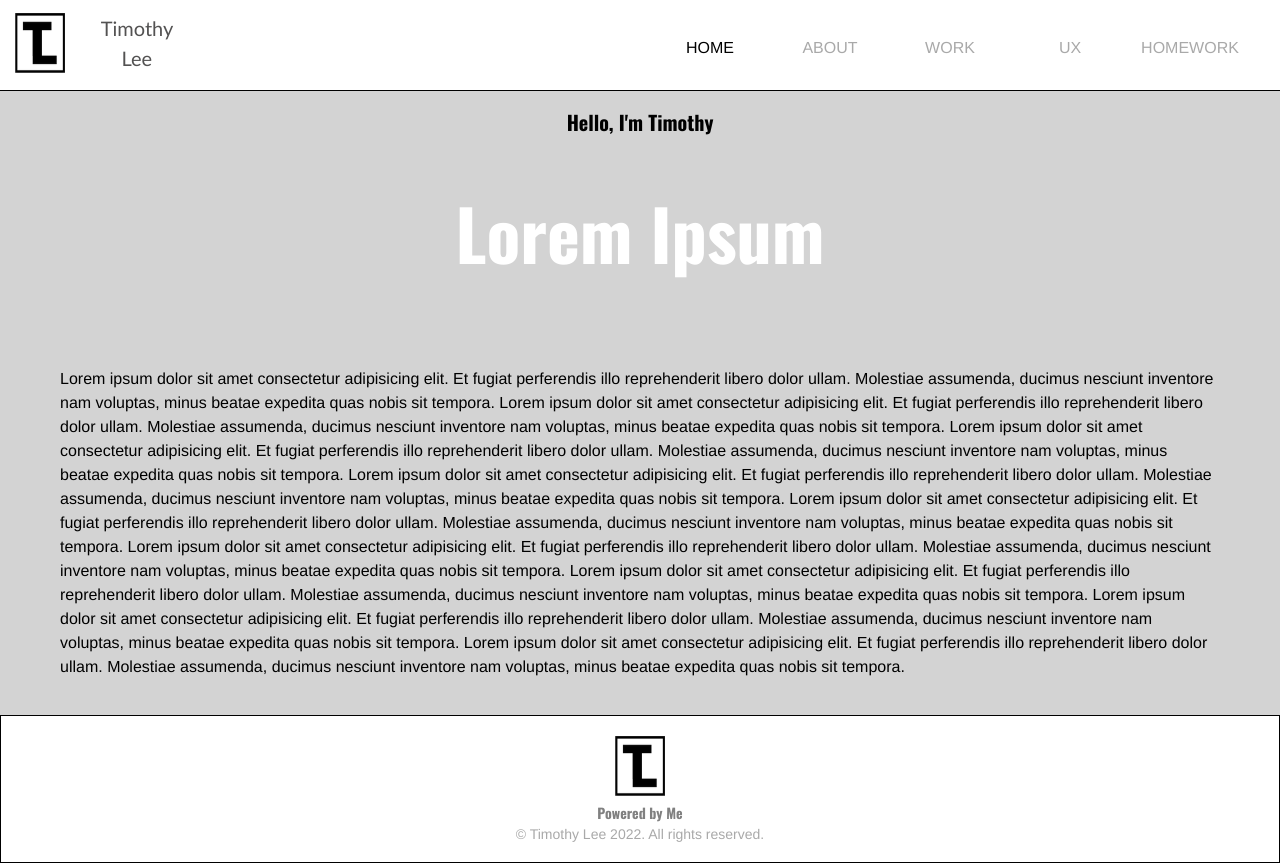
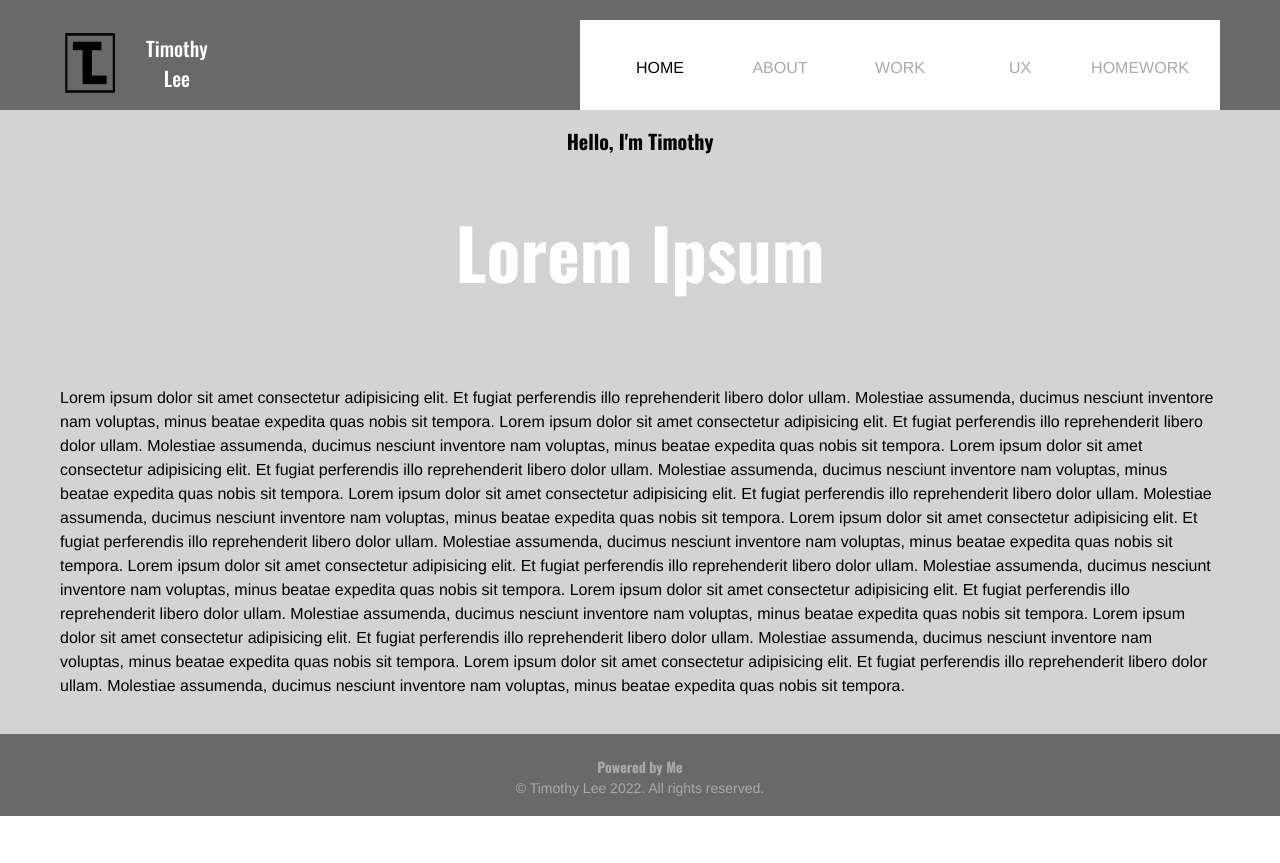
Before and after one commit to mrwasa/Web-1-Lee-Timothy-Final, a React (Create React App) app: page / in a window 1280 px wide. After the commit the page ends 816 px from the top, so only its background shows below. Built offline with nearby package versions, Linux system fonts and the light colour scheme.

Commit message:
Logo Change

```diff
--- a/src/React/Layout/Footer/Footer.jsx
+++ b/src/React/Layout/Footer/Footer.jsx
@@ -8,7 +8,6 @@ const Footer = () => {
 
     return (
         <FooterStyled className='Footer'>
-            <Logo />
             <SiteTitle />
         </FooterStyled>
     );
@@ -17,8 +16,8 @@ const Footer = () => {
 export default Footer;
 
 const FooterStyled = styled.footer`
-    background-color: white;
-    border: solid 1px black;
+    background-color: #696969;
     text-align: center;
     padding: 20px 0px;
+
 `;
--- a/src/React/Layout/Footer/Logo.jsx
+++ b/src/React/Layout/Footer/Logo.jsx
@@ -15,7 +15,5 @@ const Logo = () => {
 export default Logo;
 
 const LogoStyled = styled.div`
-    svg.hot-tub-icon {
-        width: 30px;
-    }
+
 `;
--- a/src/React/Layout/Footer/SiteTitle.jsx
+++ b/src/React/Layout/Footer/SiteTitle.jsx
@@ -17,7 +17,7 @@ const SiteTitleStyled = styled.div`
     h2 {
         margin: 5px 0px;
         font-size: 14px;
-        color: gray;
+        color: darkgray;
     }
     .copyright {
         font-size: 14px;
--- a/src/React/Layout/Header/Header.jsx
+++ b/src/React/Layout/Header/Header.jsx
@@ -28,12 +28,11 @@ const Header = () => {
 export default Header;
 
 const HeaderStyled = styled.header`
-    background-color: white;
+    background-color: #696969;
     padding: 0px 10px;
     /* display: flex; */
     flex-wrap: wrap;
     justify-content: center;
-    border-bottom: solid 1px black;
 
     .row {
         /* display: flex; */
@@ -56,6 +55,7 @@ const HeaderStyled = styled.header`
     @media ${defaultMediaQueries.mdUp} {
         display: flex;
         .row {
+            padding: 20px 0px 0px 50px;
             display: flex;
             align-items: center;
             justify-content: space-between;
@@ -66,6 +66,7 @@ const HeaderStyled = styled.header`
             }
 
             .navigation {
+                padding: 0px 50px 0px 0px;
                 display: flex;
                 justify-content: flex-end;
             }
--- a/src/React/Layout/Header/Logo.jsx
+++ b/src/React/Layout/Header/Logo.jsx
@@ -16,6 +16,7 @@ const Logo = () => {
 export default Logo;
 
 const LogoStyled = styled.div`
+    background-color: #696969;
     width: 100%;
     height: 100%;
 `;
--- a/src/React/Layout/Header/SiteTitle.jsx
+++ b/src/React/Layout/Header/SiteTitle.jsx
@@ -15,13 +15,14 @@ const SiteTitle = () => {
 export default SiteTitle;
 
 const SiteTitleStyled = styled.div`
-    color: #535252;
+    background-color: #696969;
+    color: white;
     text-align: center;
 
     h2 {
         margin: 0px;
         font-size: 20px;
         font-weight: normal;
-        font-family: 'Calibri', sans-serif;
+        font-family: 'Oswald', sans-serif;
     }
 `;
--- a/src/React/common/SiteLogo.jsx
+++ b/src/React/common/SiteLogo.jsx
@@ -11,7 +11,7 @@ const SiteLogo = () => {
 
     return (
         <SiteLogoStyled className='SiteLogo'>
-            <img src="/assets/img/tllogo_small.png" width="50" height="60" />
+            <img src="/assets/img/tllogo_small.png" width='50px' height='60px' />
         </SiteLogoStyled>
     );
 }
@@ -23,8 +23,4 @@ const SiteLogoStyled = styled.div`
     width: 100%;
     height: 100%;
 
-    .img {
-        width: 50px;
-        height: auto;
-    }
 `;
```
